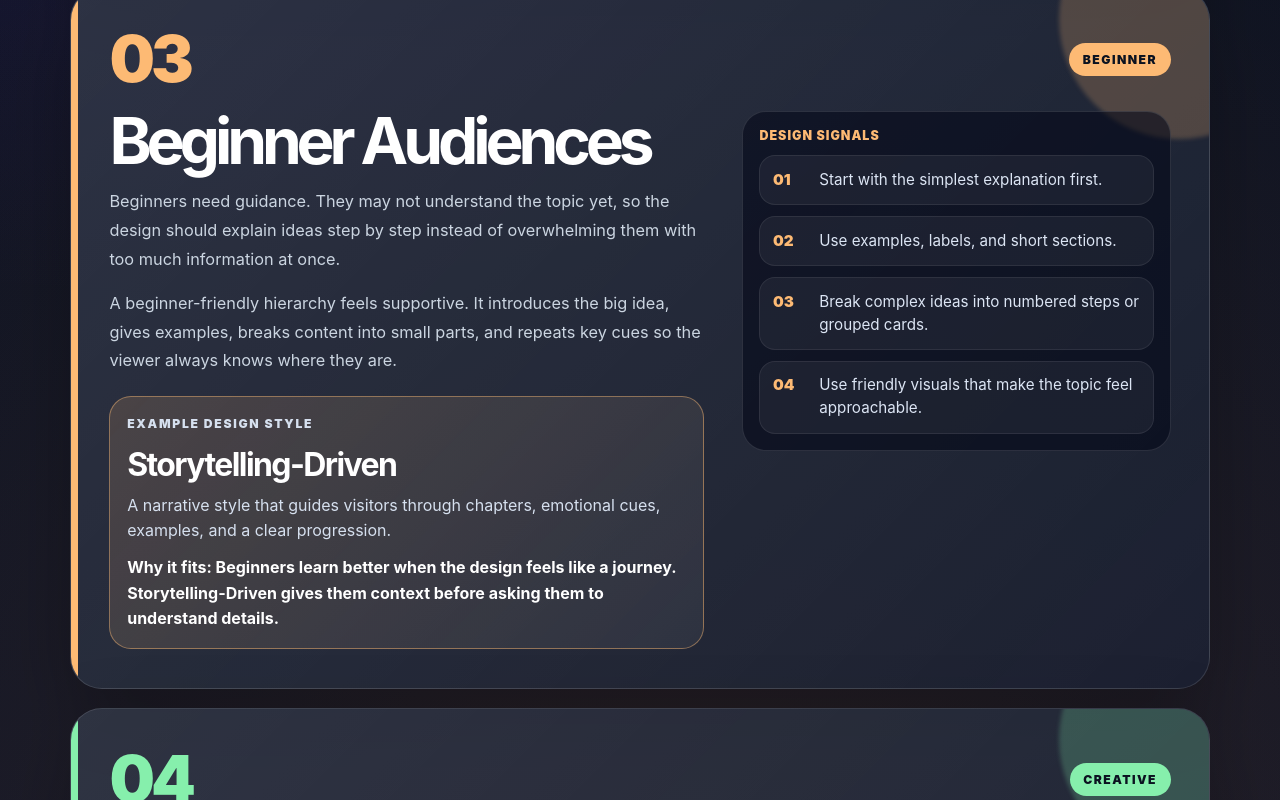
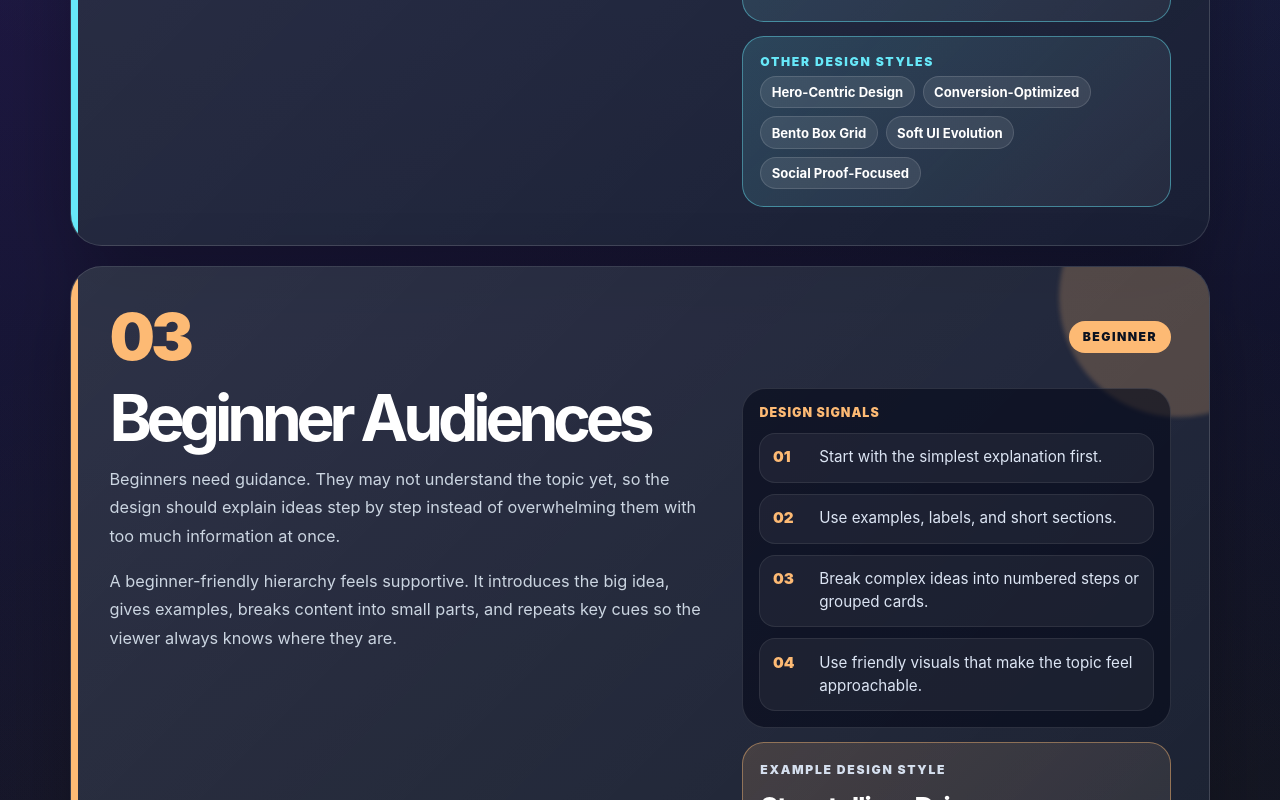
Before and after one commit to aiknowhalim/halim-the-design-hierachy, a React (Vite) app: page / in a window 1280 px wide. Shown: the part 2400-3200 px from the top of the page. Built offline with nearby package versions, Linux system fonts and the light colour scheme; the HTML template or start-up script is replaced by a standard one.

Commit message:
Place design style options in right-side audience panel

```diff
--- a/src/App.jsx
+++ b/src/App.jsx
@@ -28,6 +28,7 @@ function Paragraphs({ text }) {
 
 function Section({ section, index }) {
   const items = Array.isArray(section.items) ? section.items : [];
+  const otherStyles = Array.isArray(section.otherStyles) ? section.otherStyles : [];
   const accent = accents[index % accents.length];
   const label = audiences[index] || `Layer ${index + 1}`;
   const style = section.exampleStyle;
@@ -45,6 +46,22 @@ function Section({ section, index }) {
           <div className="copy">
             <Paragraphs text={section.body} />
           </div>
+        </div>
+
+        <aside className="right-panel">
+          {items.length > 0 && (
+            <div className="signal-box">
+              <p className="signal-title">Design signals</p>
+              <ul>
+                {items.map((item, itemIndex) => (
+                  <li key={itemIndex}>
+                    <span>{String(itemIndex + 1).padStart(2, '0')}</span>
+                    {item}
+                  </li>
+                ))}
+              </ul>
+            </div>
+          )}
 
           {style && (
             <div className="style-callout">
@@ -54,21 +71,18 @@ function Section({ section, index }) {
               <p className="style-why">Why it fits: {style.why}</p>
             </div>
           )}
-        </div>
 
-        {items.length > 0 && (
-          <div className="signal-box">
-            <p className="signal-title">Design signals</p>
-            <ul>
-              {items.map((item, itemIndex) => (
-                <li key={itemIndex}>
-                  <span>{String(itemIndex + 1).padStart(2, '0')}</span>
-                  {item}
-                </li>
-              ))}
-            </ul>
-          </div>
-        )}
+          {otherStyles.length > 0 && (
+            <div className="other-styles">
+              <p className="style-kicker">Other design styles</p>
+              <div className="style-chips">
+                {otherStyles.map((name) => (
+                  <span key={name}>{name}</span>
+                ))}
+              </div>
+            </div>
+          )}
+        </aside>
       </div>
     </article>
   );
@@ -120,12 +134,15 @@ export default function App() {
         h2 { margin: 0 0 1rem; color: #FFFFFF; font-size: clamp(2rem, 5vw, 4.2rem); line-height: .95; letter-spacing: -.08em; text-wrap: balance; }
         .copy { max-width: 720px; color: #CBD5E1; }
         .paragraph { margin: 0 0 1rem; line-height: 1.75; font-size: 1.02rem; }
-        .style-callout { margin-top: 1.35rem; padding: 1.05rem; border-radius: 22px; background: linear-gradient(135deg, color-mix(in srgb, var(--accent), transparent 84%), rgba(255,255,255,.055)); border: 1px solid color-mix(in srgb, var(--accent), transparent 55%); }
+        .right-panel { display: grid; gap: .9rem; align-self: stretch; }
+        .style-callout, .other-styles { padding: 1.05rem; border-radius: 22px; background: linear-gradient(135deg, color-mix(in srgb, var(--accent), transparent 84%), rgba(255,255,255,.055)); border: 1px solid color-mix(in srgb, var(--accent), transparent 55%); }
         .style-kicker { margin: 0 0 .45rem; color: var(--accent); font-size: .76rem; font-weight: 950; letter-spacing: .14em; text-transform: uppercase; }
-        .style-callout h3 { margin: 0 0 .55rem; color: #FFFFFF; font-size: clamp(1.35rem, 3vw, 2rem); letter-spacing: -.05em; }
+        .style-callout h3 { margin: 0 0 .55rem; color: #FFFFFF; font-size: clamp(1.25rem, 2.2vw, 1.75rem); letter-spacing: -.05em; }
         .style-callout p { margin: 0 0 .7rem; color: #D6E0EF; line-height: 1.6; }
         .style-callout p:last-child { margin-bottom: 0; }
         .style-why { color: #FFFFFF !important; font-weight: 650; }
+        .style-chips { display: flex; flex-wrap: wrap; gap: .5rem; }
+        .style-chips span { display: inline-flex; padding: .45rem .65rem; border-radius: 999px; color: #FFFFFF; background: rgba(255,255,255,.09); border: 1px solid rgba(255,255,255,.13); font-size: .82rem; font-weight: 750; }
         .signal-box { border-radius: 24px; padding: 1rem; background: rgba(2,6,23,.55); border: 1px solid rgba(255,255,255,.12); }
         .signal-title { margin: 0 0 .8rem; color: var(--accent); font-weight: 950; letter-spacing: .08em; text-transform: uppercase; font-size: .78rem; }
         ul { list-style: none; padding: 0; margin: 0; display: grid; gap: .7rem; }
```
